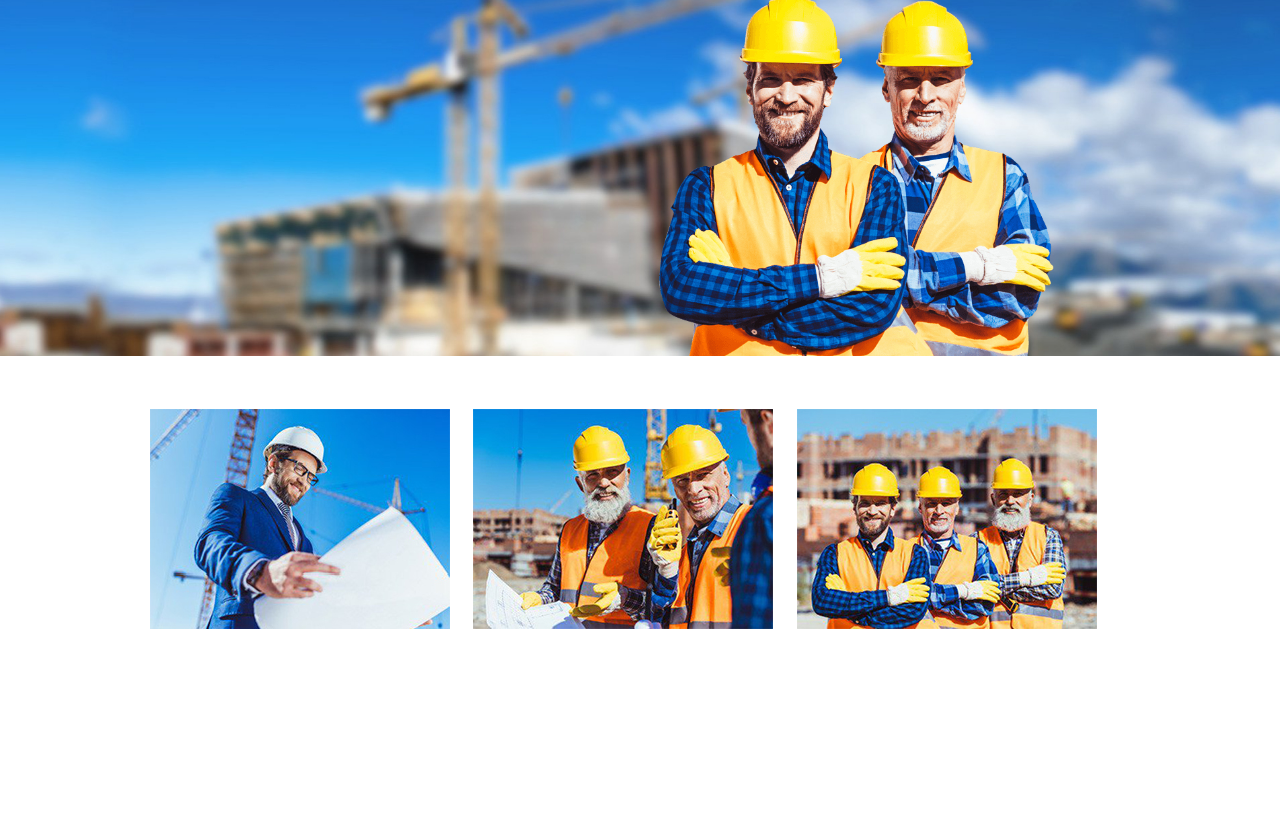
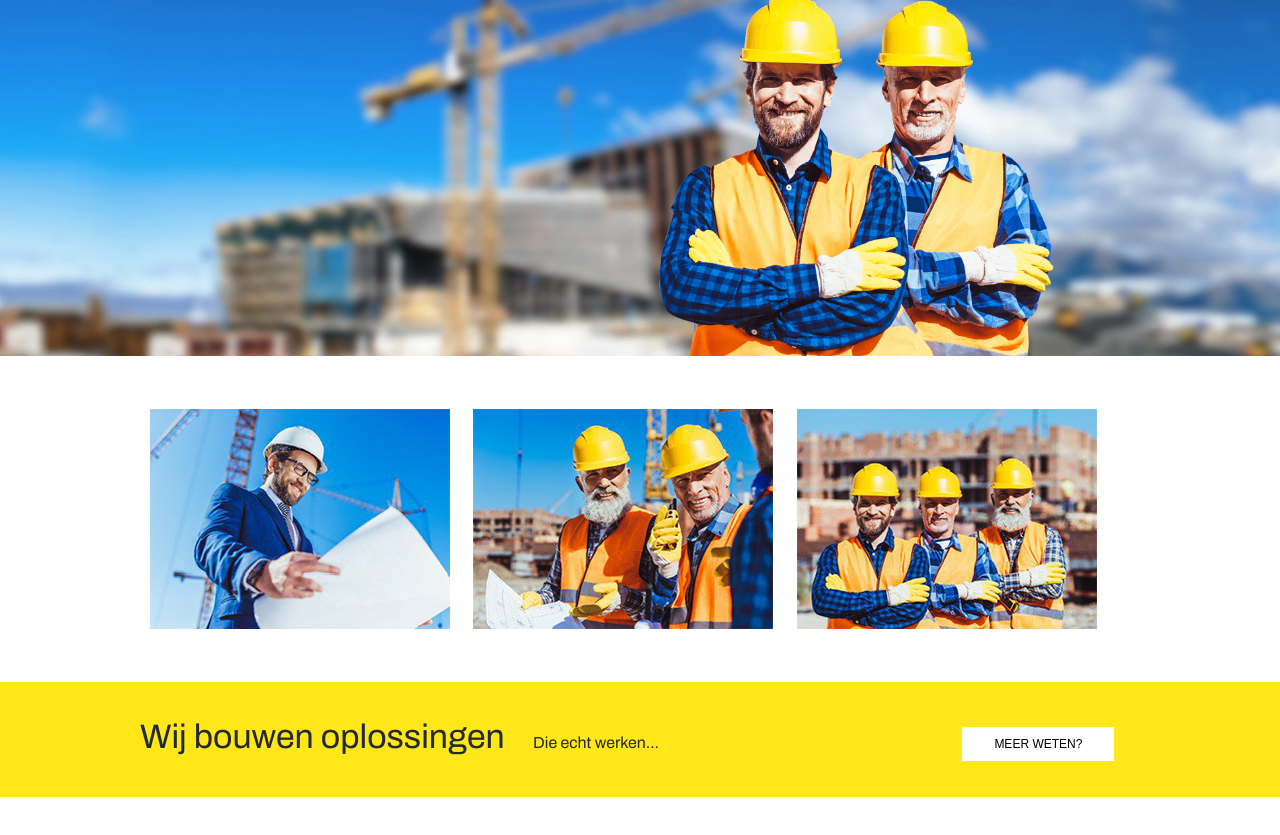
Before and after one commit to dionybusker/B1W9O1-handy, a plain HTML site: page index.html in a window 1280 px wide. Shown: the part 137-972 px from the top of the page. Before the commit the page ends 800 px from the top, so only its background shows below. Drawn offline with Linux system fonts and the light colour scheme.

Commit message:
ribbon + button

```diff
--- a/css/style.css
+++ b/css/style.css
@@ -71,3 +71,45 @@ main > div > img {
     position: relative;
     top: 50px;
 }
+
+.ribbon {
+    margin: 0 auto;
+    width: 100%;
+}
+
+.ribbon > .ribbon-text {
+    background: #ffe718 ;
+    height: 75px;
+    position: relative;
+    top: 0;
+    bottom: 0;
+    margin: 100px 0;
+    padding: 20px 0;
+    color: #222931;
+}
+
+.ribbon > .ribbon-text > .center > h1, .ribbon > .ribbon-text > .center > p, .ribbon > .ribbon-text > .center > button {
+    display: inline;
+    margin: 25px 0;
+}
+
+.ribbon > .ribbon-text > .center > h1 { font-size: 34px; font-weight: 700; }
+.ribbon > .ribbon-text > .center > p {
+    font-size: 16px;
+    font-weight: 700;
+    position: relative;
+    left: 25px;
+}
+
+.ribbon > .ribbon-text > .center > button {
+    background-color: white;
+    border: none;
+    padding: 10px 32px;
+    text-align: center;
+    text-decoration: none;
+    display: inline-block;
+    font-size: 12px;
+    font-weight: 500;
+    position: relative;
+    left: 325px;
+}
--- a/index.html
+++ b/index.html
@@ -13,7 +13,7 @@
             <div class="center">
                 <img class="logo" src="img/logo.jpg" alt="logo">
 
-                <nav >
+                <nav>
                     <ul>
                         <li><a href="#">HOME</a></li>
                         <li><a href="#">OVER ONS <i class="arrow down"></i></a></li>
@@ -34,11 +34,15 @@
                 <img src="img/banner-3.jpg" alt="banner-3">
             </div>
 
-            <!-- <div class="ribbon">
-                <h1>Wij bouwen oplossingen</h1>
-                <p>Die echt werken...</p>
-                <button>MEER WETEN?</button>
-            </div> -->
+            <div class="ribbon">
+                <section class="ribbon-text">
+                    <div class="center">
+                        <h1>Wij bouwen oplossingen</h1>
+                        <p>Die echt werken...</p>
+                        <button>MEER WETEN?</button>
+                    </div>
+                </section>
+            </div>
         </main>
 
         <!-- <footer>
```
